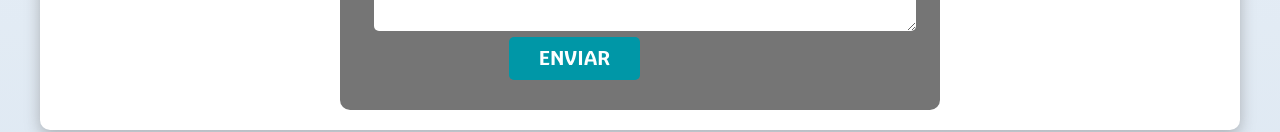
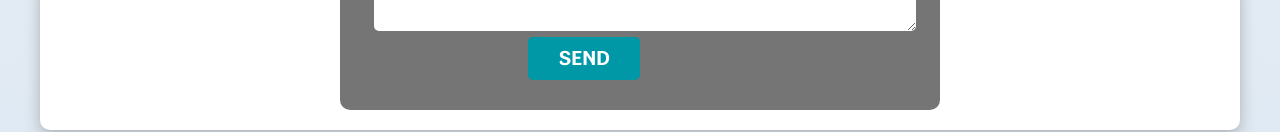
Before and after one commit to erickdallas30/deployment-lab2, a website: page public/index.html in a window 1280 px wide. Shown: the part 1488-1620 px from the top of the page. Drawn offline with Linux system fonts and the light colour scheme; files whose address does not match are found by name.

Commit message:
second deployment commit

```diff
--- a/public/index.html
+++ b/public/index.html
@@ -141,7 +141,7 @@
                             <textarea class="input-text"></textarea>
                         </div><!-- contenedor de los campos-->
                         <div class="alinear-derecha flex">
-                            <input class="boton w-sm-100" type="Submit" value="Enviar">
+                            <input class="boton w-sm-100" type="Submit" value="Send">
                         </div>
                     </div>
 
```
